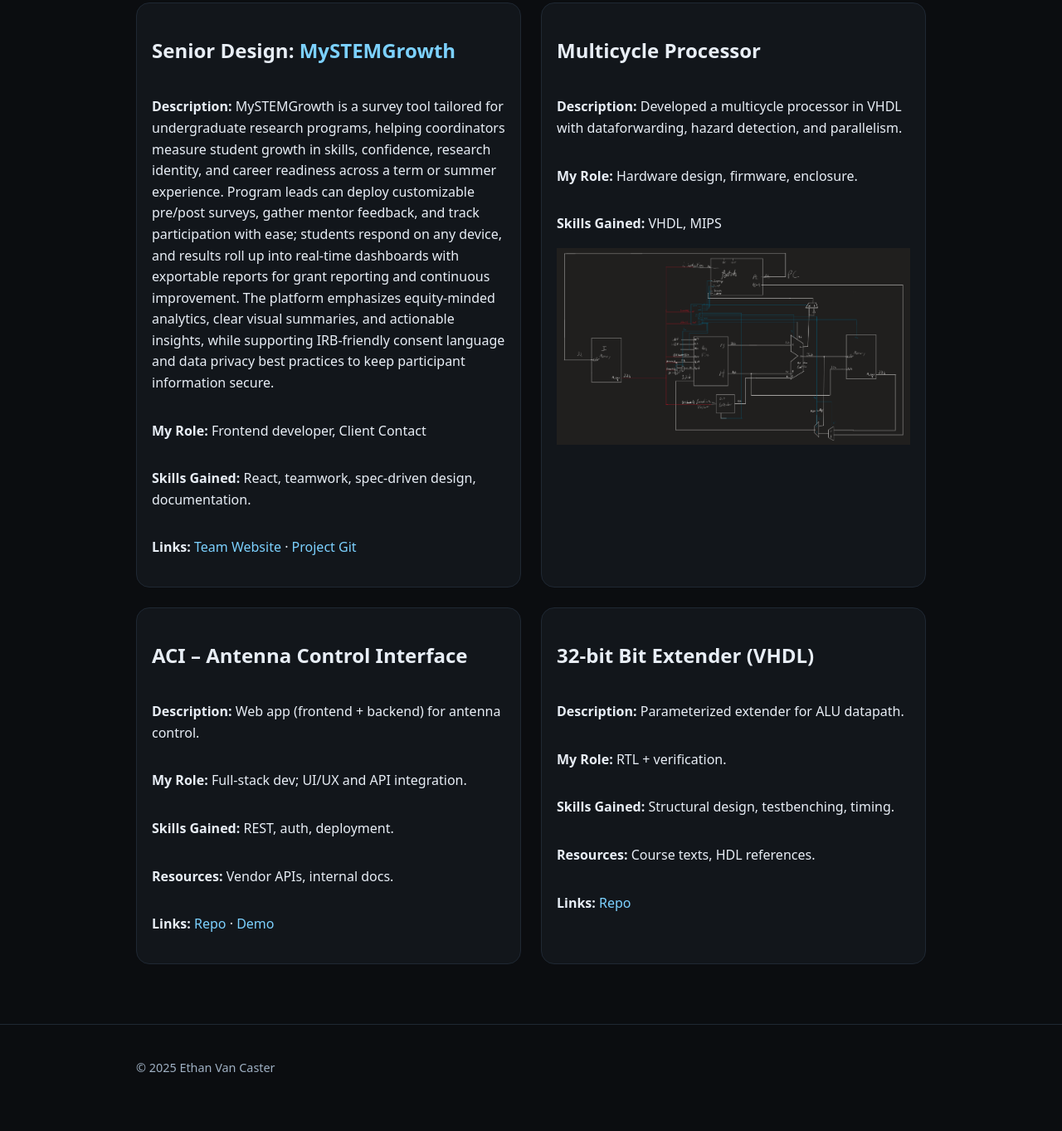
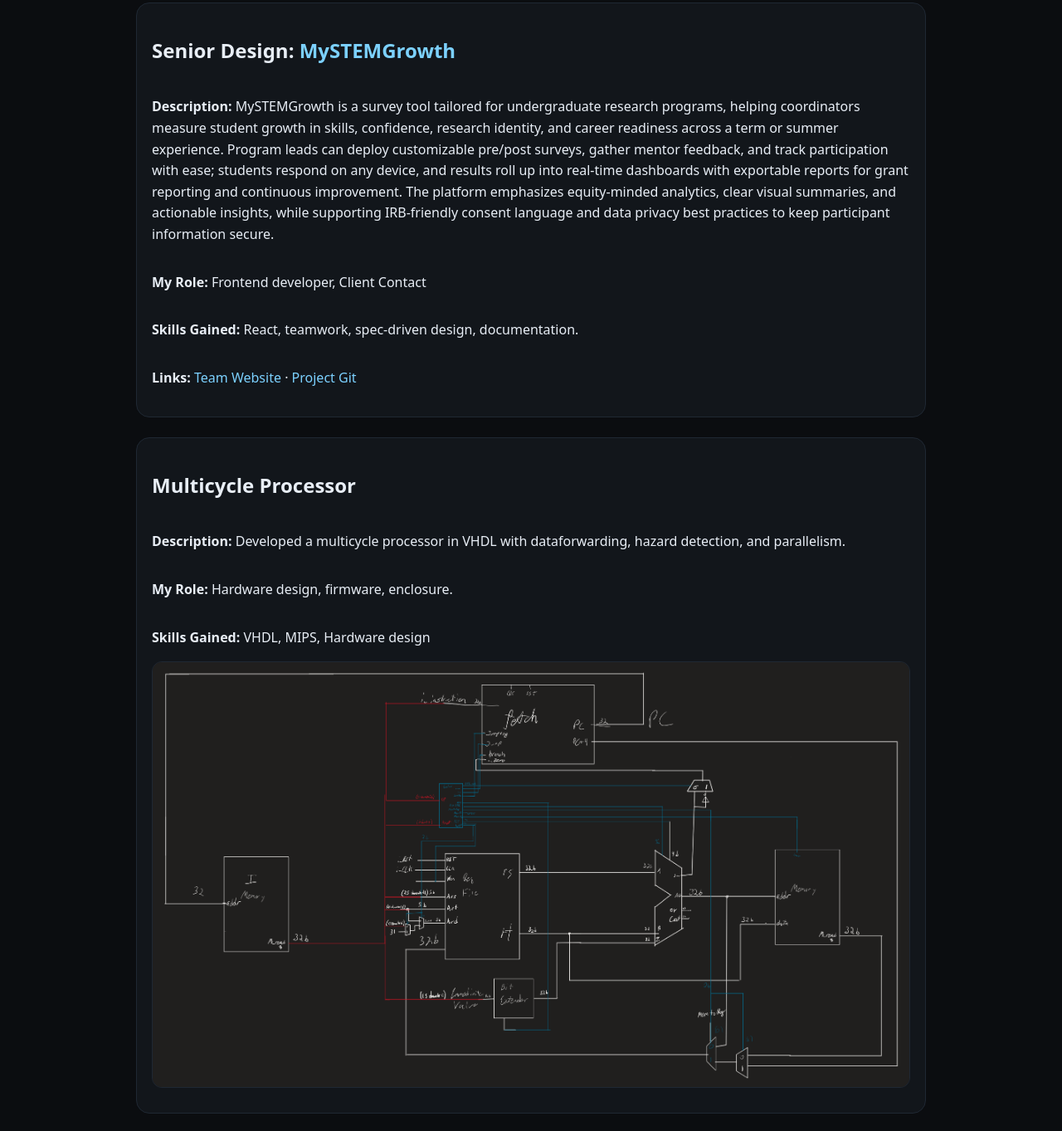
Before and after one commit to dragonthrone420/dragonthrone420.github.io, a plain HTML site: page projects.html in a window 1280 px wide. Shown: the part 250-1613 px from the top of the page at 83% size. Before the commit the page ends 1588 px from the top, so only its background shows below. Drawn offline with Linux system fonts and the light colour scheme.

Commit message:
redesign project page

```diff
--- a/assets/css/style.css
+++ b/assets/css/style.css
@@ -48,7 +48,7 @@ img{max-width:100%;height:auto;display:block}
 }
 
 /* One column on small screens */
-@media (max-width:900px){
+@media (max-width:1500px){
   .grid{ grid-template-columns:1fr; }
 }
 
--- a/projects.html
+++ b/projects.html
@@ -46,8 +46,10 @@
         <h2>Multicycle Processor</h2>
         <p><strong>Description:</strong> Developed a multicycle processor in VHDL with dataforwarding, hazard detection, and parallelism. </p>
         <p><strong>My Role:</strong> Hardware design, firmware, enclosure.</p>
-        <p><strong>Skills Gained:</strong> VHDL, MIPS</p>
-        <img src="images/381_project.png" alt="PROCESSOR SCHEMATIC" width="1200" height="600" />
+        <p><strong>Skills Gained:</strong> VHDL, MIPS, Hardware design</p>
+        <div class="thumb">
+          <img src="images/381_project.png" alt="Processor schematic" />
+        </div>
       </article>
 
       <!-- Project 3 -->
```
